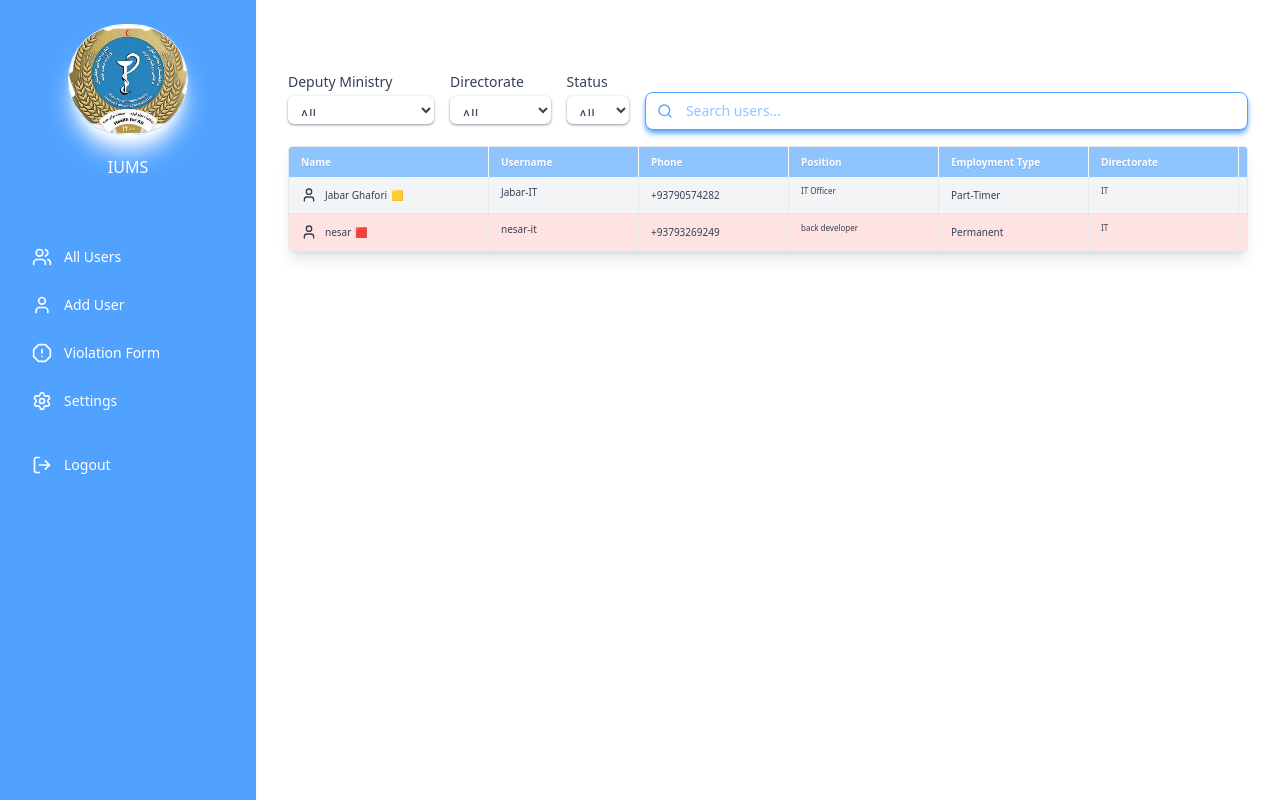
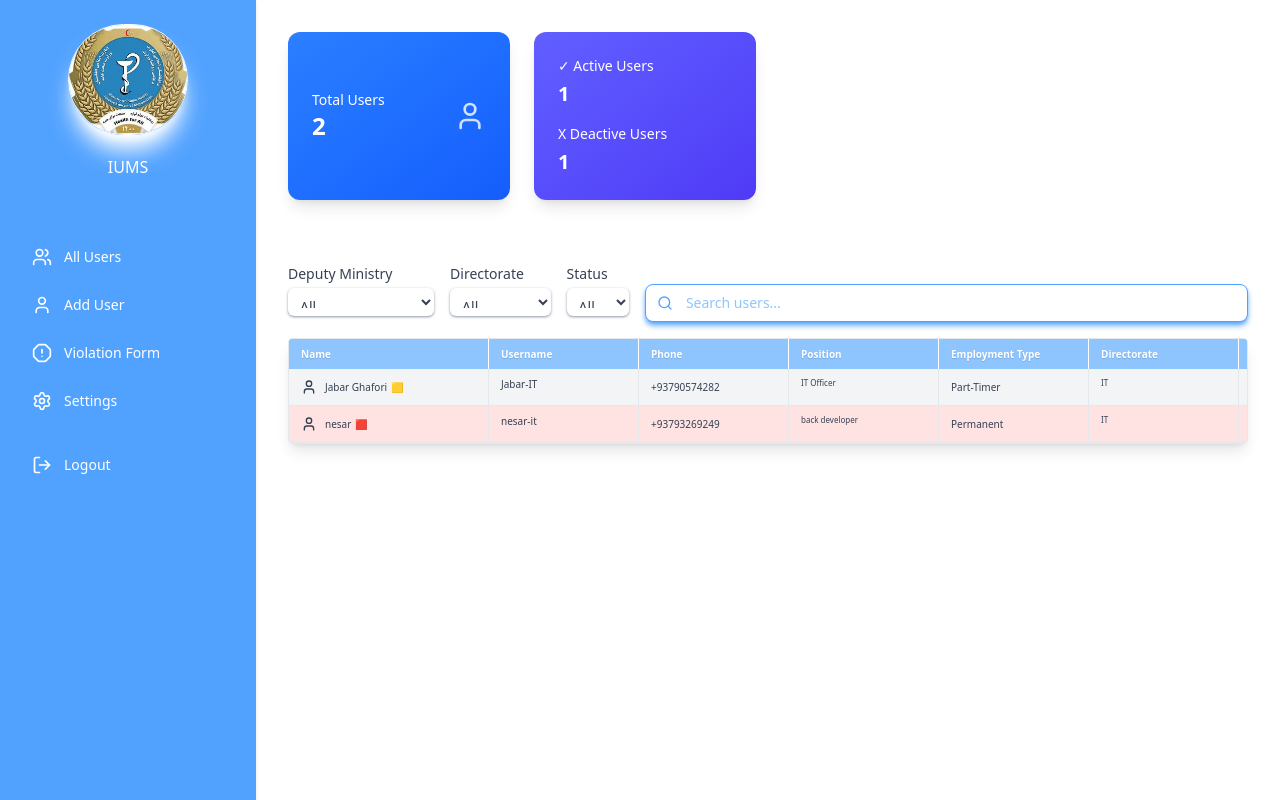
Before and after one commit to fiafghan/internet-users-ms-frontend, a React (Vite) app: page / in a window 1280 px wide. Built offline with nearby package versions, Linux system fonts and the light colour scheme; data requests are answered from the project's data file; sample sign-in values are in the browser's storage.

Commit message:
cards for total users and active users and deactive users were created!

```diff
--- a/src/AllUsers.tsx
+++ b/src/AllUsers.tsx
@@ -5,16 +5,8 @@ import {
   Search
 } from "lucide-react";
 import GradientSidebar from "./components/Sidebar";
-import {
-  Chart as ChartJS,
-  ArcElement,
-  Tooltip,
-  Legend
-} from "chart.js";
 import { Combobox } from "@headlessui/react";
 
-
-ChartJS.register(ArcElement, Tooltip, Legend);
 
 type InternetUser = {
   id: string;
@@ -59,7 +51,9 @@ export default function InternetUsersList(): JSX.Element {
   const [queryDeputyMinistryEdit, setQueryDeputyMinistryEdit] = useState("");
   const [selectedStatus, setSelectedStatus] = useState<string>("");
 
-
+  const totalUsers = users.length;
+  const activeUsers = users.filter((user) => user.status === "active").length;
+  const deactiveUsers = users.filter((user) => user.status === "deactive").length;
 
   const filteredDirectorates =
           queryDirectorate === ""
@@ -177,7 +171,29 @@ export default function InternetUsersList(): JSX.Element {
       </div>
 
       <main className="flex-1 ml-64 p-8 overflow-auto">
-       {/* 🧊 Summary Cards */}
+                <div className="mb-6 grid grid-cols-1 sm:grid-cols-2 md:grid-cols-4 gap-6">
+  {/* Total Users Card */}
+  <div className="bg-gradient-to-br from-blue-500 to-blue-600 text-white shadow-lg rounded-xl p-6 flex items-center justify-between">
+    <div>
+      <div className="text-sm font-medium">Total Users</div>
+      <div className="text-2xl font-bold">{totalUsers}</div>
+    </div>
+    <User className="w-8 h-8 opacity-80" />
+  </div>
+
+  {/* Active/Deactive Users Card */}
+  <div className="bg-gradient-to-br from-indigo-500 to-indigo-600 text-white shadow-lg rounded-xl p-6 flex flex-col justify-between">
+    <div>
+      <div className="text-sm font-medium mb-1">✓ Active Users</div>
+      <div className="text-xl font-bold">{activeUsers}</div>
+    </div>
+    <div className="mt-4">
+      <div className="text-sm font-medium mb-1">X Deactive Users</div>
+      <div className="text-xl font-bold">{deactiveUsers}</div>
+    </div>
+  </div>
+</div>
+
        <div className="grid grid-cols-1 sm:grid-cols-2
        md:grid-cols-3 gap-6 mb-10">
       </div>
```
